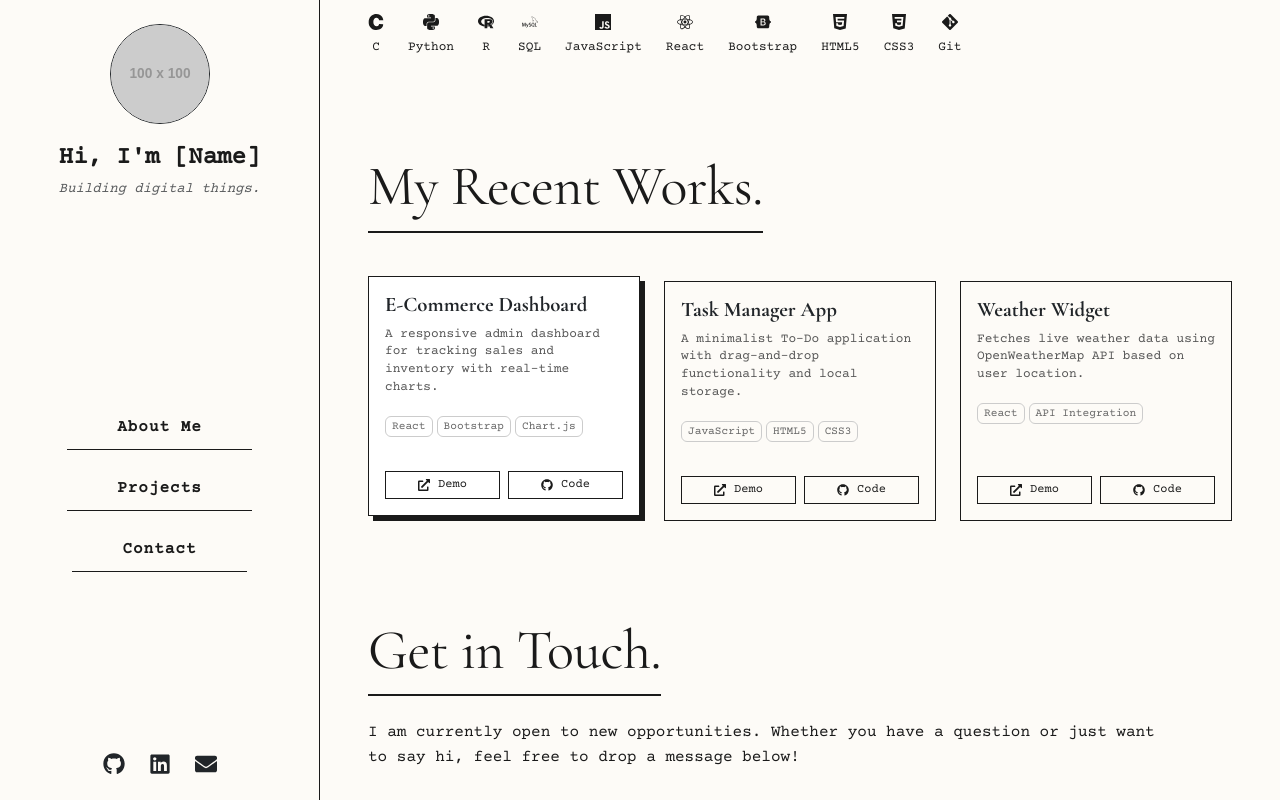
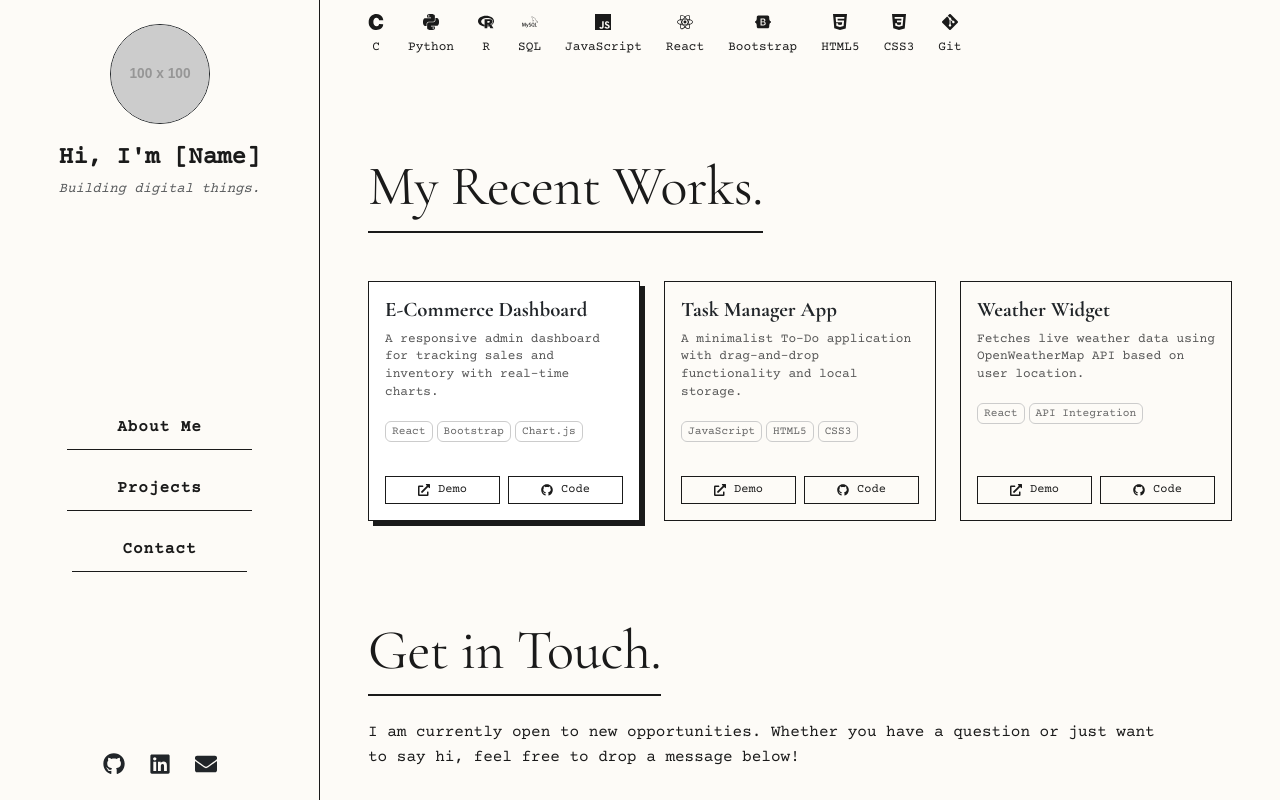
Before and after one commit to Eyob-Assefa/my-portfolio, a React (Vite) app: page / in a window 1280 px wide. In both pictures the pointer is over the element 503 px from the left and 878 px from the top of the page. Shown: the part 478-1278 px from the top of the page. Built offline with nearby package versions, Linux system fonts and the light colour scheme.

Commit message:
removed the scaling features of the navigation button and container cards

```diff
--- a/src/App.css
+++ b/src/App.css
@@ -19,7 +19,6 @@ html {
 .nav-link-custom:hover {
   background-color: var(--ink-color);
   color: var(--paper-bg) !important;
-  padding-left: 60px !important;
   cursor: pointer;
 }
 
@@ -31,14 +30,13 @@ html {
   display: inline-block;
 }
 
-/* 1. TINY CARD CONTAINER */
+/* 1. CARD CONTAINER */
 .project-card {
   border: 1px solid var(--border-color) !important;
   border-radius: 0 !important;
   background-color: transparent !important;
 
-  /* STRICT DIMENSIONS */
-  /* We use min-height to ensure buttons fit, but keep it small */
+  /* DIMENSIONS */
   height: 240px;
   max-width: 300px;
 
@@ -48,11 +46,10 @@ html {
   transition: all 0.2s ease;
 }
 
-/* Lift effect on hover */
+
 .project-card:hover {
-  transform: translateY(-5px);
   box-shadow: 5px 5px 0px var(--ink-color);
-  background-color: white !important; /* Fill white to hide lines behind it */
+  background-color: white !important;
 }
 
 /* 2. TYPOGRAPHY */
@@ -118,5 +115,5 @@ html {
   font-family: 'Courier Prime', monospace;
   font-size: 0.75rem;
   color: #777;
-  margin-top: 30px; /* Reduced margin */
+  margin-top: 30px;
 }
```
